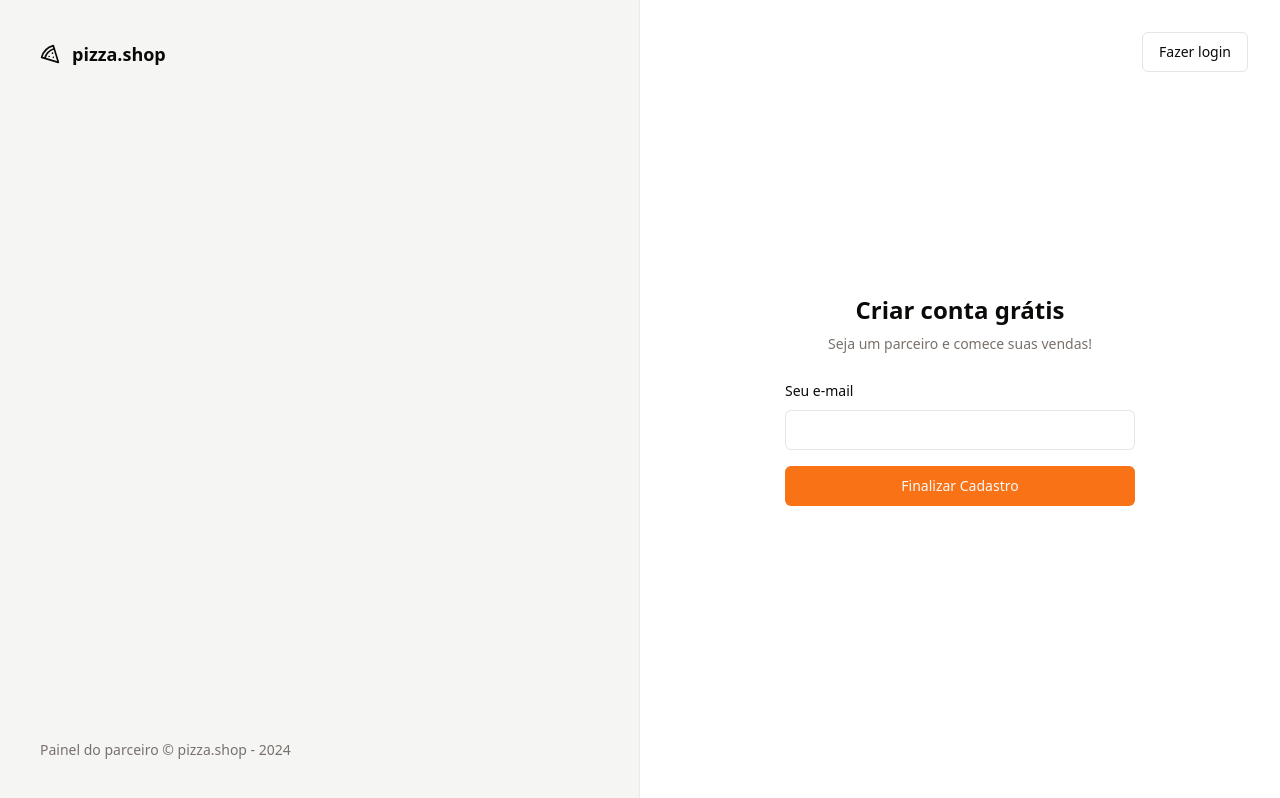
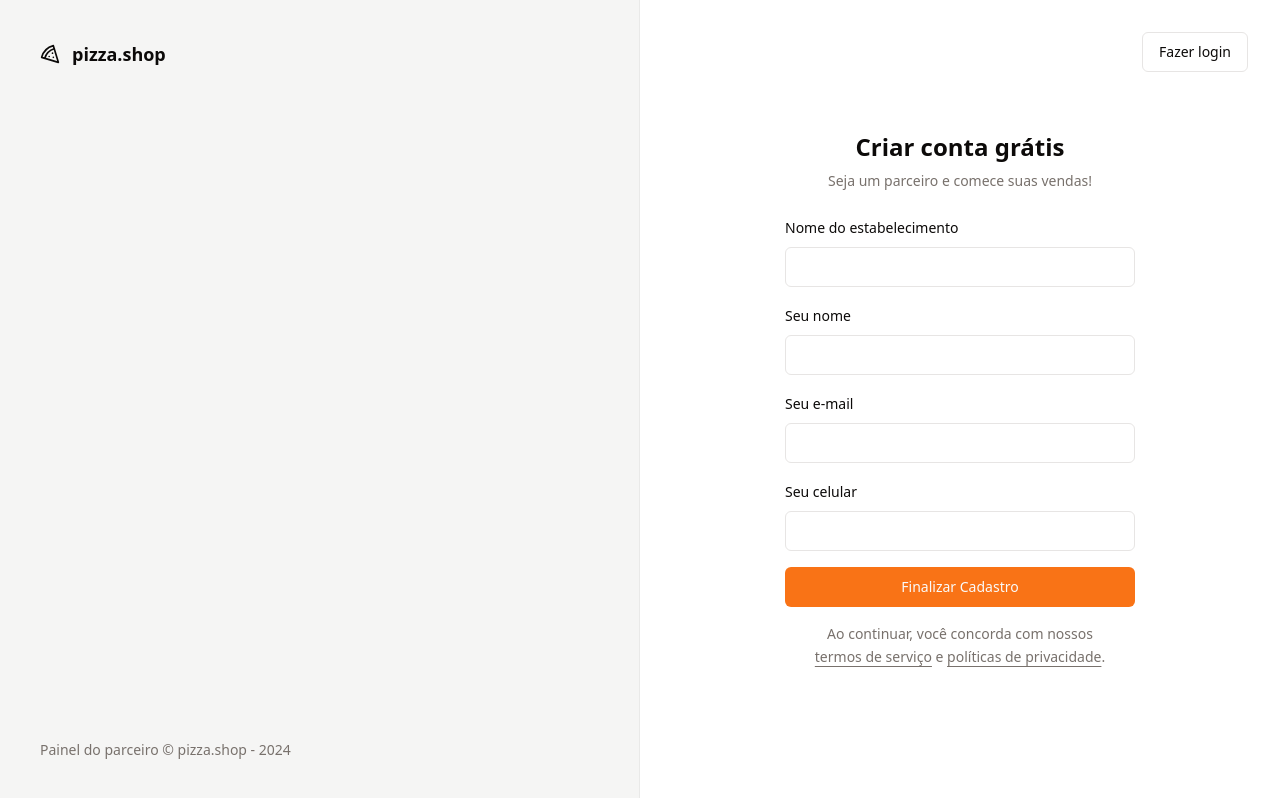
Before and after one commit to JuliaCrumenauer/pizzashop-web, a React (Vite) app: page /sign-up in a window 1280 px wide. Built offline with nearby package versions, Linux system fonts and the light colour scheme.

Commit message:
cadastro restaurante

```diff
--- a/src/pages/auth/sign-up.tsx
+++ b/src/pages/auth/sign-up.tsx
@@ -1,6 +1,6 @@
 import { Helmet } from 'react-helmet-async'
 import { useForm } from 'react-hook-form'
-import { Link } from 'react-router-dom'
+import { Link, useNavigate } from 'react-router-dom'
 import { toast } from 'sonner'
 import { z } from 'zod'
 
@@ -9,12 +9,17 @@
 import { Label } from '@/components/ui/label'
 
 const signUpForm = z.object({
+  restaurantName: z.string(),
+  managerName: z.string(),
+  phone: z.string(),
   email: z.string().email(),
 })
 
 type SignUpForm = z.infer<typeof signUpForm>
 
 export function SignUp() {
+  const navigate = useNavigate()
+
   const {
     register,
     handleSubmit,
@@ -22,11 +27,20 @@
   } = useForm<SignUpForm>()
 
   async function handleSignUp(data: SignUpForm) {
-    console.log(data)
+    try {
+      console.log(data)
 
-    await new Promise((resolve) => setTimeout(resolve, 2000))
+      await new Promise((resolve) => setTimeout(resolve, 2000))
 
-    toast.success('Enviamos um link de autenticação para seu e-mail.')
+      toast.success('Restaurante cadastrado com sucesso!', {
+        action: {
+          label: 'Login',
+          onClick: () => navigate('/sign-in'),
+        },
+      })
+    } catch {
+      toast.error('Erro ao cadastrar restaurante.')
+    }
   }
 
   return (
@@ -49,13 +63,48 @@
 
           <form onSubmit={handleSubmit(handleSignUp)} className="space-y-4">
             <div className="space-y-2">
+              <Label htmlFor="restaurantName">Nome do estabelecimento</Label>
+              <Input
+                id="restaurantName"
+                type="text"
+                {...register('restaurantName')}
+              />
+            </div>
+
+            <div className="space-y-2">
+              <Label htmlFor="managerName">Seu nome </Label>
+              <Input
+                id="managerName"
+                type="text"
+                {...register('managerName')}
+              />
+            </div>
+
+            <div className="space-y-2">
               <Label htmlFor="email">Seu e-mail</Label>
               <Input id="email" type="email" {...register('email')} />
+            </div>
+
+            <div className="space-y-2">
+              <Label htmlFor="phone">Seu celular</Label>
+              <Input id="phone" type="tel" {...register('phone')} />
             </div>
 
             <Button disabled={isSubmitting} className="w-full" type="submit">
               Finalizar Cadastro
             </Button>
+
+            <p className="px-6 text-center text-sm leading-relaxed text-muted-foreground">
+              Ao continuar, você concorda com nossos{' '}
+              <a className="underline underline-offset-4" href="">
+                termos de serviço
+              </a>{' '}
+              e{' '}
+              <a className="underline underline-offset-4" href="">
+                políticas de privacidade
+              </a>
+              .
+            </p>
           </form>
         </div>
       </div>
```
